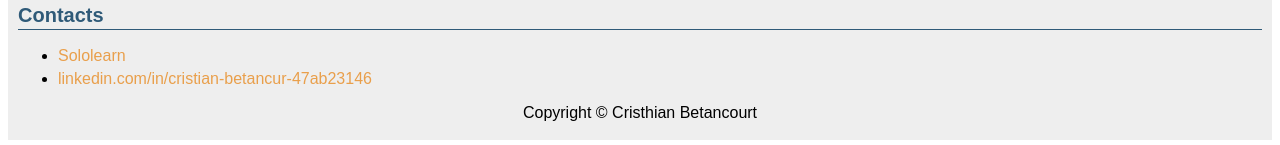
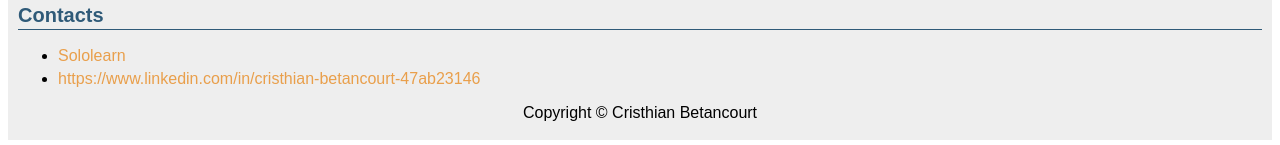
Before and after one commit to segur7g/cv.github.io, a plain HTML site: page index.html in a window 1280 px wide. Shown: the part 734-879 px from the top of the page. Drawn offline with Linux system fonts and the light colour scheme.

Commit message:
update linkedin url profile

```diff
--- a/index.html
+++ b/index.html
@@ -60,7 +60,7 @@
       <h2>Contacts</h2>
       <ul id="contacts">
         <li><a href="link1" target="_blank">Sololearn</a></li>
-        <li><a href="link2" target="_blank">linkedin.com/in/cristian-betancur-47ab23146</a></li>
+        <li><a href="link2" target="_blank">https://www.linkedin.com/in/cristhian-betancourt-47ab23146</a></li>
       </ul>
       <p id="copyright">Copyright &copy; Cristhian Betancourt</p>
     </footer>
```
